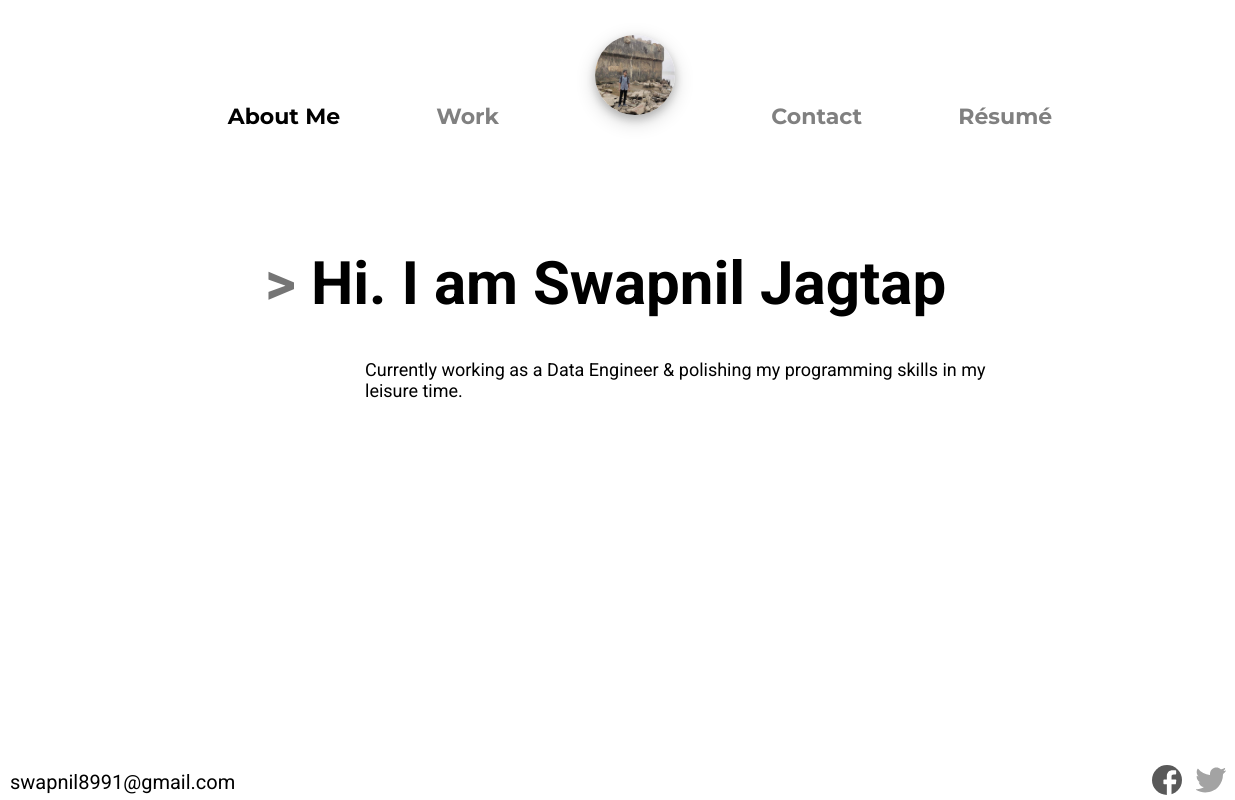
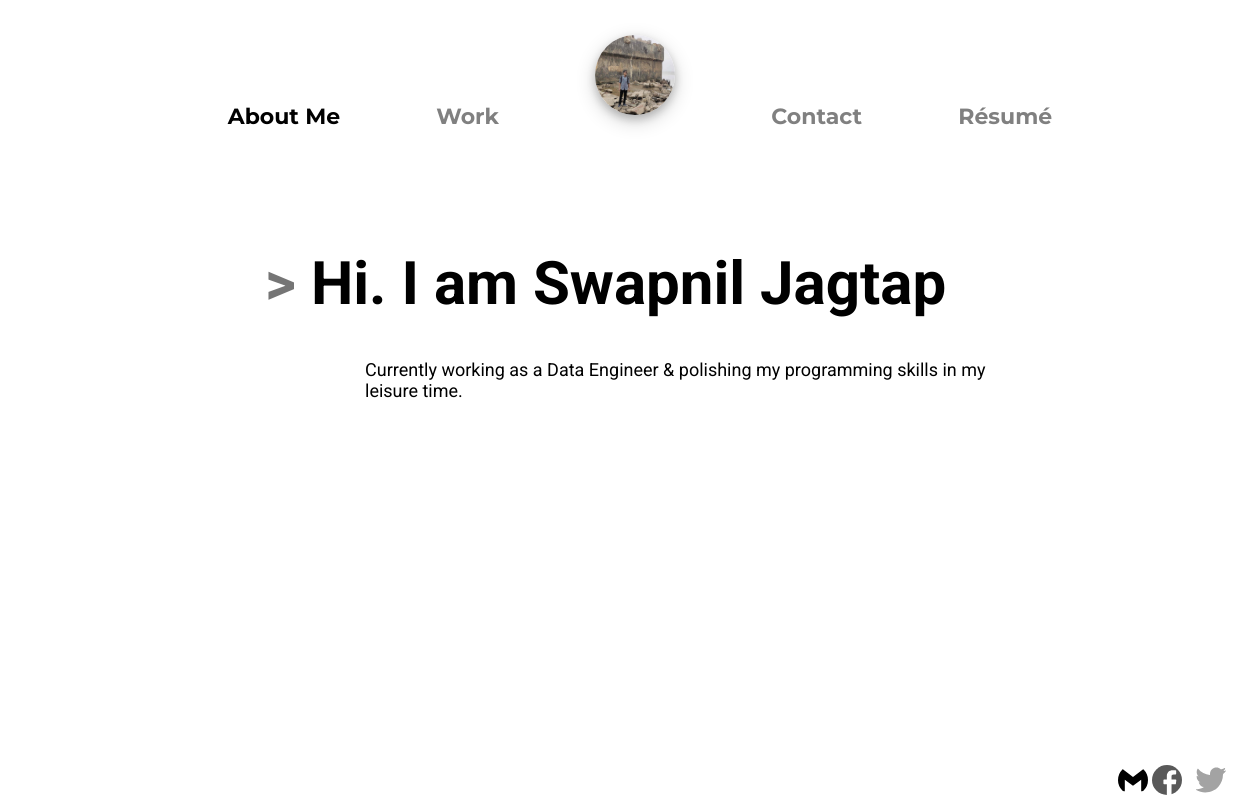
Before and after one commit to Swapnil8991/Swapnil8991.github.io, a plain HTML site: page index.html in a window 1280 px wide. Shown: the full height of the page, 0-1235 px from the left. Drawn offline with Linux system fonts and the light colour scheme.

Commit message:
Changes in html code.

```diff
--- a/index.html
+++ b/index.html
@@ -39,9 +39,10 @@
 </section>
 <footer>
 	<div id="left">
-		swapnil8991@gmail.com
+
 	</div>
 	<div id="right">
+	<img src="images/gmail.svg" alt="" width="30px" height="30px">
 	<img src="images/facebook.svg" alt="" width="30px" height="30px">
 	<img src="images/twitter.svg" alt="" width="50px" height="30px">
 	<img src="images/github-logo.svg" alt="" width="30px" height="30px">
```
Also changed, not shown: images/gmail.svg (added).
